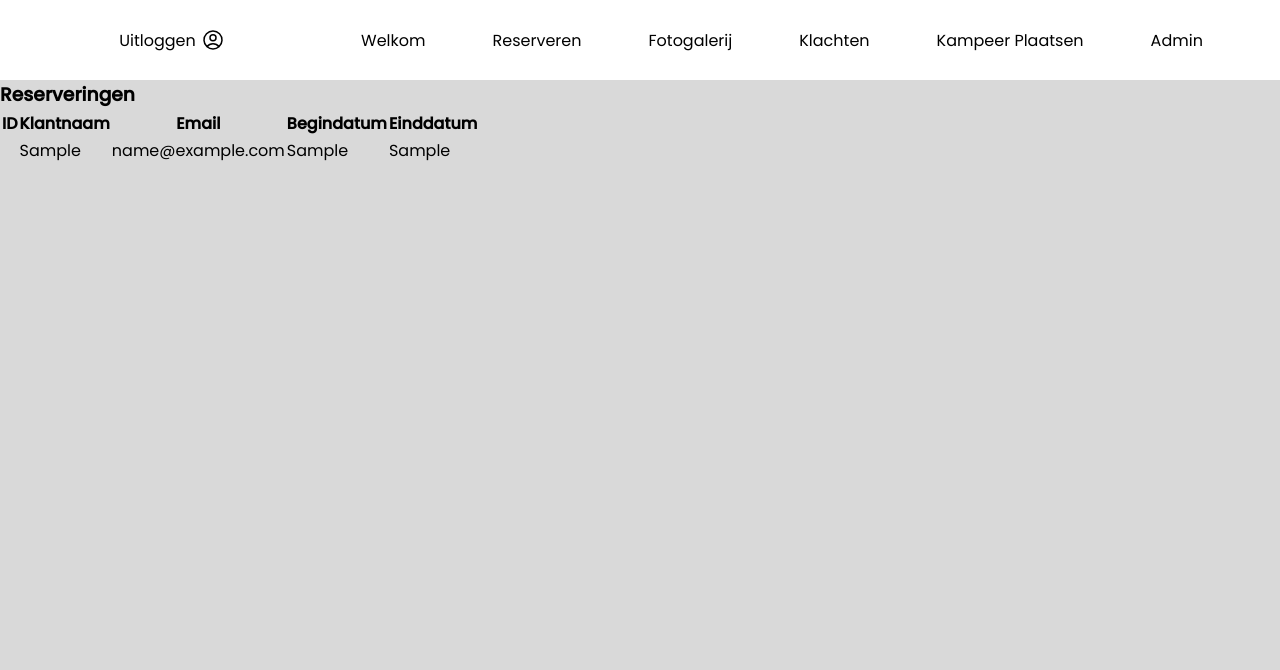
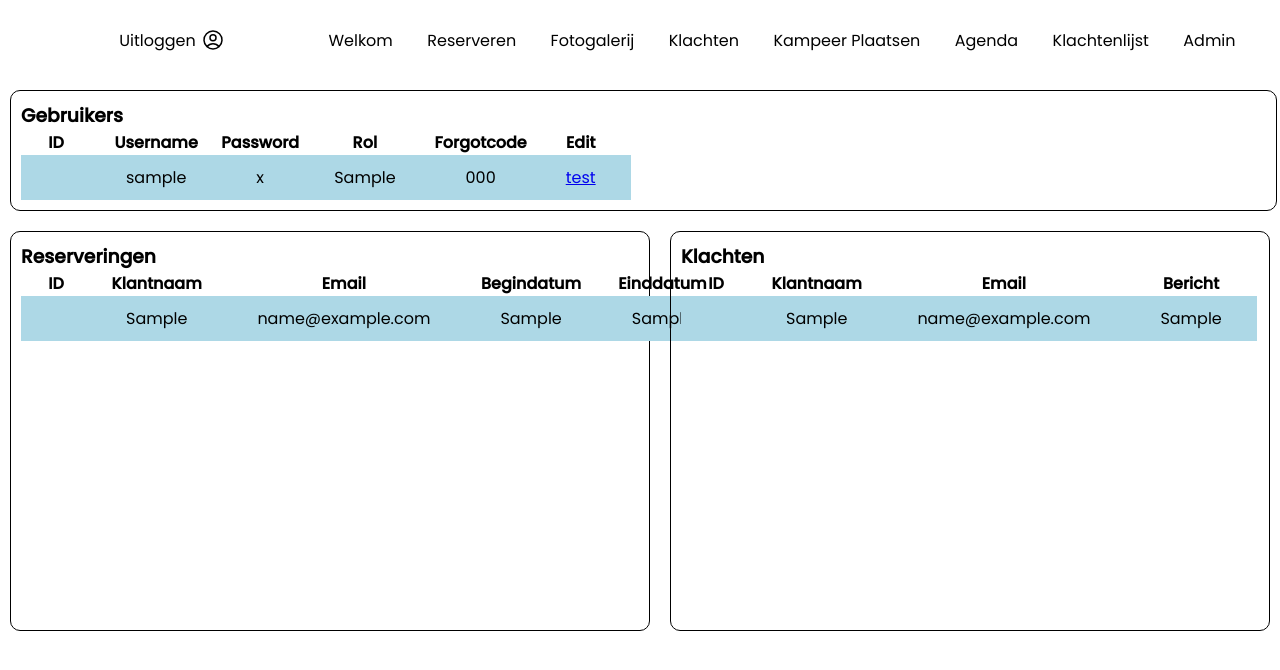
Before and after one commit to luuk353/camping-maasvallei, a PHP site: page /admin.php in a window 1280 px wide. Shown: the top 670 px of the page. Run offline with PHP 8.4, Linux system fonts and the light colour scheme; the visitor is signed in with stand-in values (Sample User, id 1); tables that the repository leaves empty or names only in its code hold one stand-in row (values such as "Sample post"); data that the repository does not hold is empty.

Commit message:
Admin panel, kachtenlijst toegevoegd en header aangepast

```diff
--- /dev/null
+++ b/admin.css
@@ -0,0 +1,52 @@
+.container {
+  display: flex;
+  flex-direction: row;
+  justify-content: start;
+  align-items: start;
+}
+
+.reserveringen,
+.klachten {
+  width: 50%;
+  min-height: 400px;
+  padding: 10px;
+  margin: 10px;
+  border-radius: 10px;
+  border: 1px solid black;
+  /* background-color: gray; */
+}
+
+.gebruikers {
+  display: flex;
+  flex-direction: row;
+  justify-content: start;
+  align-items: center;
+  gap: 50px;
+  width: 99%;
+  padding: 10px;
+  margin: 10px;
+  border-radius: 10px;
+  border: 1px solid black;
+}
+
+form {
+  display: flex;
+  flex-direction: column;
+}
+
+table {
+  border-collapse: collapse;
+}
+
+table tr:nth-child(even) {
+  background-color: lightblue;
+}
+
+td {
+  padding: 10px 35px;
+}
+
+td .bericht {
+  max-height: 200px;
+  overflow: auto;
+}
--- a/admin.php
+++ b/admin.php
@@ -1,28 +1,108 @@
-<?php
-include_once('php/connect.php');
-// session_start();
-?>
-
 <!DOCTYPE html>
 <html lang="en">
 <head>
     <meta charset="UTF-8">
     <meta name="viewport" content="width=device-width, initial-scale=1.0">
     <link rel="stylesheet" href="main.css">
-    <link rel="stylesheet" href="index.css">
+    <link rel="stylesheet" href="admin.css">
     <title>Admin</title>
 </head>
 <body>
-    <?php include_once "includes/header.php"; ?>
+    <?php
+    include_once "includes/header.php";
 
-    <?php
+    if(isset($_POST['gebruikerID'])) {
+        $sql = "UPDATE gebruikers
+                SET username = :username, password = :password, rol = :rol, forgotcode = :forgotcode
+                WHERE gebruikerID = :gebruikerID";
+        $stmt = $connect -> prepare($sql);
+        $stmt -> bindParam(":username", $_POST["username"]);
+        $stmt -> bindParam(":password", $_POST["password"]);
+        $stmt -> bindParam(":rol", $_POST["rol"]);
+        $stmt -> bindParam(":forgotcode", $_POST["forgotcode"]);
+        $stmt -> bindParam(":gebruikerID", $_POST["gebruikerID"]);
+        $stmt -> execute();
+    }
+
     $sql = "SELECT * FROM reserveringen";
     $stmt = $connect -> prepare($sql);
     $stmt -> execute();
-    $result = $stmt -> fetchAll();
+    $reserveringen = $stmt -> fetchAll();
 
+    $sql = "SELECT * FROM klachten";
+    $stmt = $connect -> prepare($sql);
+    $stmt -> execute();
+    $klachten = $stmt -> fetchAll();
+
+    $sql = "SELECT * FROM gebruikers";
+    $stmt = $connect -> prepare($sql);
+    $stmt -> execute();
+    $gebruikers = $stmt -> fetchAll();
     ?>
+
+    <!-- Gebruikers -->
+    <div class="gebruikers">
+        <div>
+            <h3>Gebruikers</h3>
+            <table>
+                <tr>
+                    <th>ID</th>
+                    <th>Username</th>
+                    <th>Password</th>
+                    <th>Rol</th>
+                    <th>Forgotcode</th>
+                    <th>Edit</th>
+                </tr>
+                <?php foreach($gebruikers as $res) { ?>
+                    <tr>
+                        <td><?php echo $res['gebruikerID'] ?></td>
+                        <td><?php echo $res['username'] ?></td>
+                        <td><?php echo $res['password'] ?></td>
+                        <td><?php echo $res['rol'] ?></td>
+                        <td><?php echo $res['forgotcode'] ?></td>
+                        <td>
+                            <a href="admin.php?gebruikerID=<?php echo $res['gebruikerID'] ?>">test</a>
+                        </td>
+                    </tr>
+                <?php } ?>
+            </table>
+        </div>
+
+        <?php if(isset($_GET['gebruikerID'])) { ?>
+            <?php
+                $sql = "SELECT * FROM gebruikers WHERE gebruikerID = :gebruikerID";
+                $stmt = $connect -> prepare($sql);
+                $stmt -> bindParam(":gebruikerID", $_GET["gebruikerID"]);
+                $stmt -> execute();
+                $gebruiker = $stmt -> fetch();
+            ?>
+
+            <div>
+                <h4>Gebruikers aanpassen</h4>
+                <form action="admin.php" method="post">
+                    <input type="text" name="gebruikerID" id="gebruikerID" value="<?= $gebruiker['gebruikerID'] ?>" hidden>
+
+                    <label for="username">Username</label>
+                    <input type="text" name="username" id="username" value="<?= $gebruiker['username'] ?>">
+
+                    <label for="password">Password</label>
+                    <input type="text" name="password" id="password" value="<?= $gebruiker['password'] ?>">
+
+                    <label for="rol">Rol</label>
+                    <input type="text" name="rol" id="rol" value="<?= $gebruiker['rol'] ?>">
+
+                    <label for="forgotcode">Forgotcode</label>
+                    <input type="text" name="forgotcode" id="forgotcode" value="<?= $gebruiker['forgotcode'] ?>">
+
+                    <input type="submit" value="submit">
+                </form>
+            </div>
+        <?php } ?>
+    </div>
+
+    <div class="container">
         <!-- Reserveringen -->
+        <div class="reserveringen">
             <h3>Reserveringen</h3>
             <table>
                 <tr>
@@ -32,7 +112,7 @@ include_once('php/connect.php');
                     <th>Begindatum</th>
                     <th>Einddatum</th>
                 </tr>
-        <?php foreach($result as $res) { ?>
+                <?php foreach($reserveringen as $res) { ?>
                     <tr>
                         <td><?php echo $res['reserveringsID'] ?></td>
                         <td><?php echo $res['klantnaam'] ?></td>
@@ -42,5 +122,34 @@ include_once('php/connect.php');
                     </tr>
                 <?php } ?>
             </table>
+        </div>
+
+        <!-- Klachten -->
+        <div class="klachten">
+            <h3>Klachten</h3>
+            <table>
+                <tr>
+                    <th>ID</th>
+                    <th>Klantnaam</th>
+                    <th>Email</th>
+                    <th>Bericht</th>
+                </tr>
+
+                <?php foreach($klachten as $res) { ?>
+                    <tr>
+                        <td><?php echo $res['klachtID'] ?></td>
+                        <td><?php echo $res['klantnaam'] ?></td>
+                        <td><?php echo $res['email'] ?></td>
+                        <td>
+                            <div class="bericht">
+                                <p><?php echo $res['bericht'] ?></p>
+                            </div>
+                        </td>
+                    </tr>
+                <?php } ?>
+            </table>
+        </div>
+    </div>
+
 </body>
 </html>
--- a/includes/header.php
+++ b/includes/header.php
@@ -26,8 +26,13 @@
         <a href="./kampeer-plaatsen.php"><p>Kampeer Plaatsen</p></a>
 
         <!-- Alleen voor werknemers te zien -->
-        <?php if(isset($_SESSION["rol"]) && $_SESSION["rol"] == 'werknemer') { ?>
+        <?php if(isset($_SESSION["rol"]) && ($_SESSION["rol"] == 'werknemer' || $_SESSION["rol"] == 'admin')) { ?>
             <a href="./agenda.php"><p>Agenda</p></a>
+        <?php } ?>
+
+        <!-- Alleen voor werknemers te zien -->
+        <?php if(isset($_SESSION["rol"]) && ($_SESSION["rol"] == 'werknemer' || $_SESSION["rol"] == 'admin')) { ?>
+            <a href="./klachtenlijst.php"><p>Klachtenlijst</p></a>
         <?php } ?>
 
         <?php if(isset($_SESSION["rol"]) && $_SESSION["rol"] == 'admin') { ?>
```
Also changed, not shown: klachtenlijst.css (added, +32 -0 lines), klachtenlijst.php (added, +60 -0 lines). Lines whose indentation alone changed are shown as unchanged.
